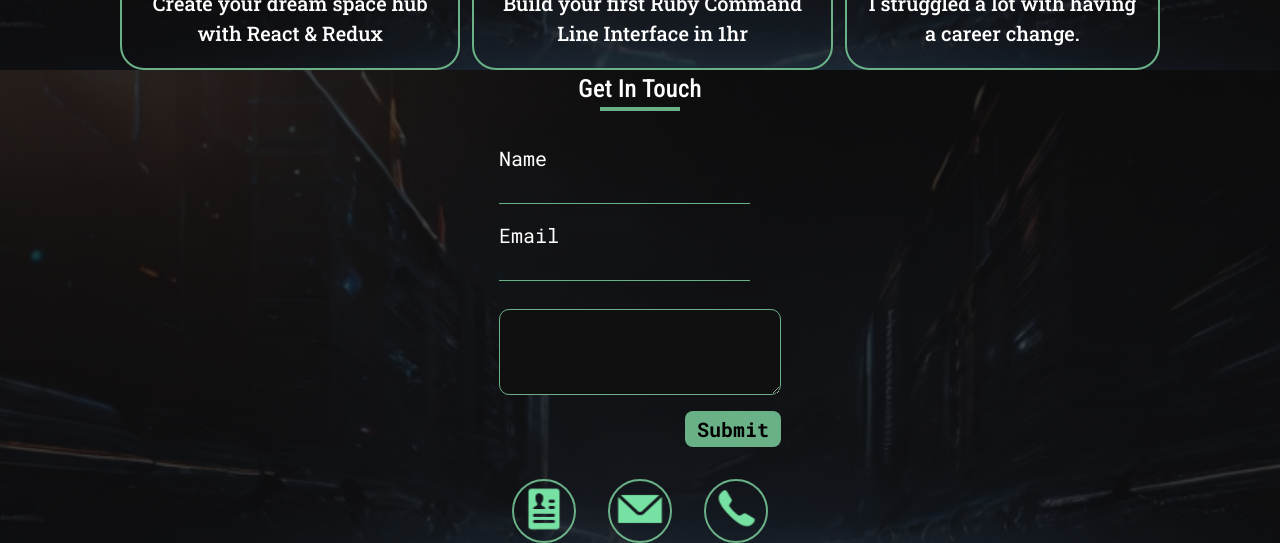
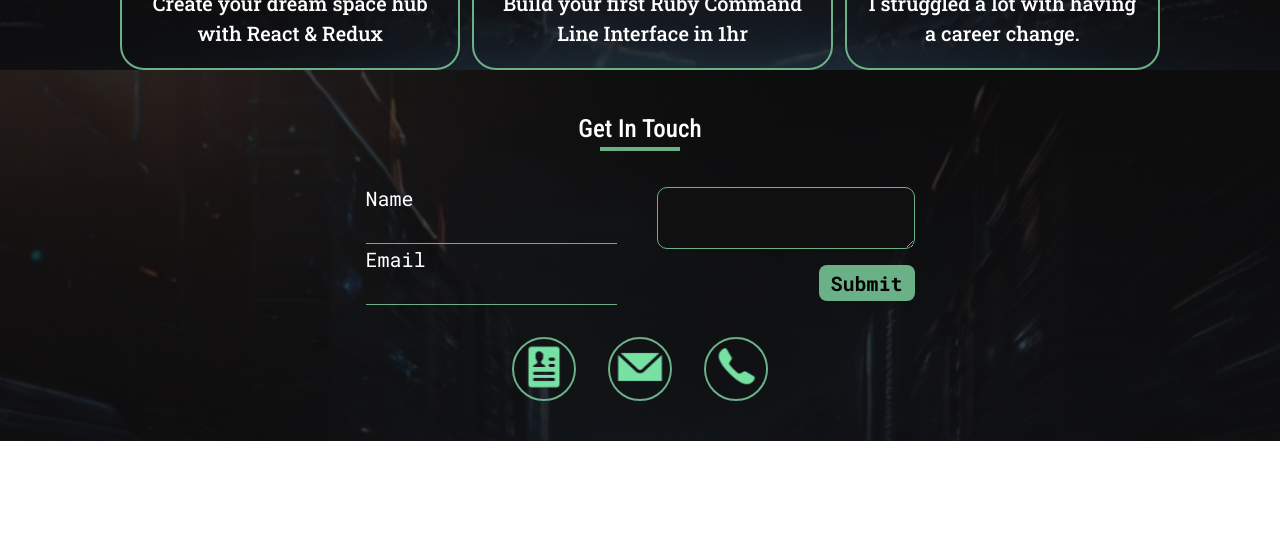
Before and after one commit to Ayokunnumi1/ayokunnumi-portfolio, a React (Create React App) app: page / in a window 1280 px wide. Shown: the part 4295-4838 px from the top of the page. After the commit the page ends 4736 px from the top, so only its background shows below. Built offline with nearby package versions, Linux system fonts and the light colour scheme; the HTML template or start-up script is replaced by a standard one.

Commit message:
Edit contact section for medium and large screens

```diff
--- a/src/component/Contact.js
+++ b/src/component/Contact.js
@@ -5,13 +5,14 @@ import Phone from "../assets/images/phone.svg";
 const Contact = () => {
   return (
     <section className="bg-home-pg-bg-image bg-no-repeat bg-cover w-full">
-      <div className="relative z-10 flex flex-col justify-center items-center gap-8 text-white">
+      <div className="relative z-10 flex flex-col justify-center items-center gap-8 text-white py-10">
         <div className="flex flex-col items-center">
           <h3 className="about-me-heading">Get In Touch</h3>
           <div className="w-20 h-1 bg-custom-green"></div>
         </div>
 
-        <form className="flex flex-col gap-4 client-form">
+        <form className="flex flex-col gap-4 client-form md:flex-row md:justify-center md:items-center md:gap-10">
+          <div className="flex flex-col">
             <label htmlFor="client-name">
               Name
               <br />
@@ -22,8 +23,7 @@ const Contact = () => {
                 className="input-client-name"
               ></input>
             </label>
-
-          <label htmlFor="client-email">
+            <label htmlFor="client-email md:mt-8">
               Email
               <br />
               <input
@@ -33,13 +33,14 @@ const Contact = () => {
                 className=""
               ></input>
             </label>
+          </div>
 
           <div className="flex flex-col">
             <label for="client-text" className="md:hidden">
               Text
             </label>
             <textarea
-              className="mt-3 p-3"
+              className="mt-3 p-3 md:mt-0 md:p-0"
               id="client-text"
               type="text"
             ></textarea>
```
Lines whose indentation alone changed are shown as unchanged.
